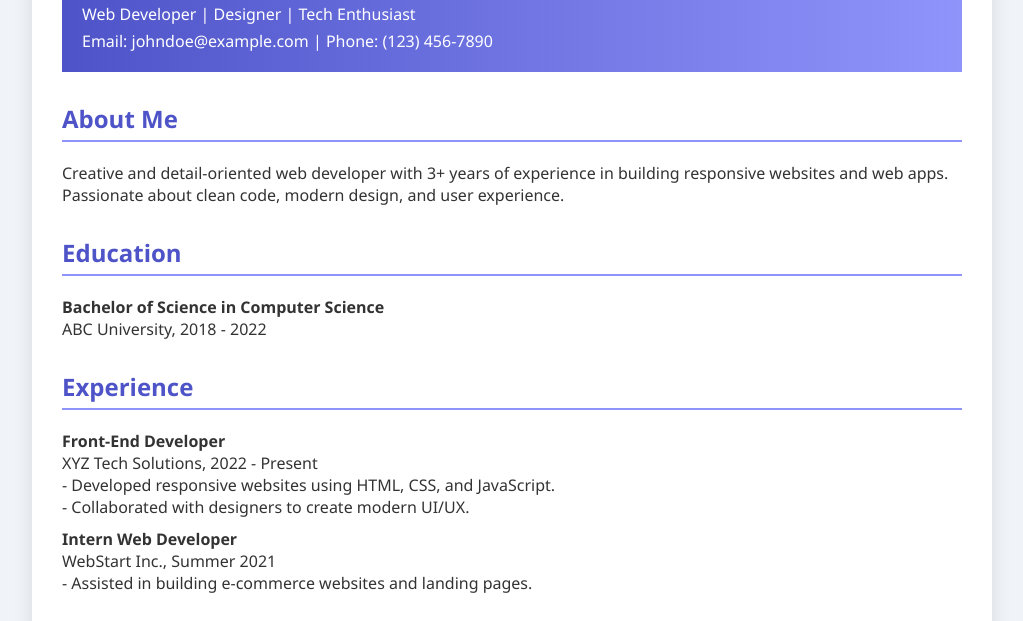
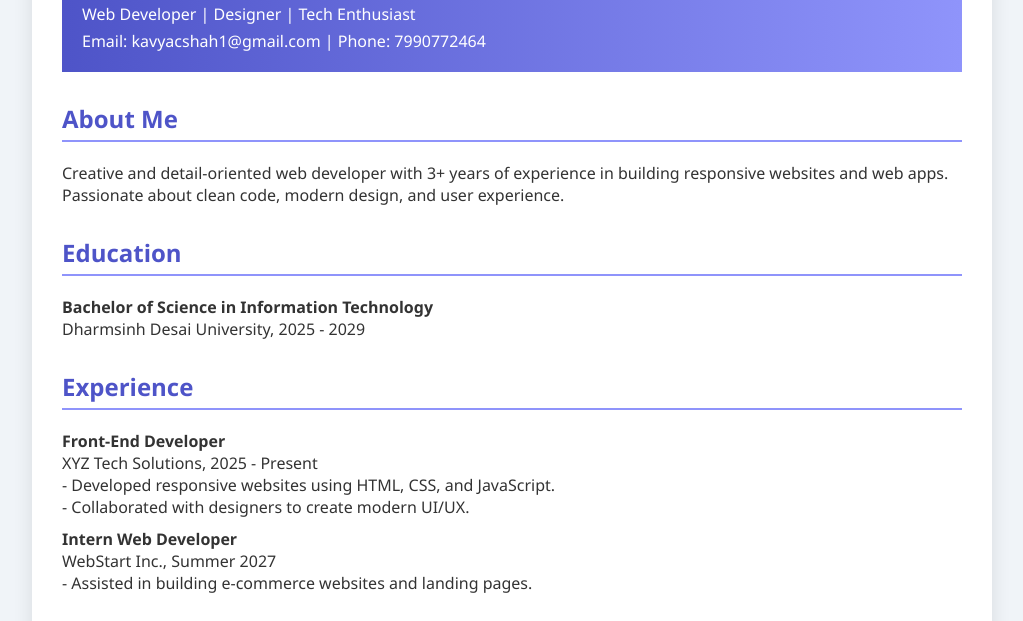
Before and after one commit to kavyacshah1/mywebsite, a plain HTML site: page index.html in a window 1280 px wide. Shown: the part 147-768 px from the top of the page, without its empty margins (128-1151 px from the left). Drawn offline with Linux system fonts and the light colour scheme.

Commit message:
Update index.html

```diff
--- a/index.html
+++ b/index.html
@@ -80,7 +80,7 @@
         <div class="header">
             <h1>John Doe</h1>
             <p>Web Developer | Designer | Tech Enthusiast</p>
-            <p>Email: johndoe@example.com | Phone: (123) 456-7890</p>
+            <p>Email: kavyacshah1@gmail.com | Phone: 7990772464</p>
         </div>
 
         <div class="section">
@@ -91,7 +91,7 @@
         <div class="section">
             <h2>Education</h2>
             <ul>
-                <li><strong>Bachelor of Science in Computer Science</strong><br>ABC University, 2018 - 2022</li>
+                <li><strong>Bachelor of Science in Information Technology</strong><br>Dharmsinh Desai University, 2025 - 2029</li>
             </ul>
         </div>
 
@@ -100,13 +100,13 @@
             <ul>
                 <li>
                     <strong>Front-End Developer</strong><br>
-                    XYZ Tech Solutions, 2022 - Present<br>
+                    XYZ Tech Solutions, 2025 - Present<br>
                     - Developed responsive websites using HTML, CSS, and JavaScript.<br>
                     - Collaborated with designers to create modern UI/UX.
                 </li>
                 <li>
                     <strong>Intern Web Developer</strong><br>
-                    WebStart Inc., Summer 2021<br>
+                    WebStart Inc., Summer 2027<br>
                     - Assisted in building e-commerce websites and landing pages.
                 </li>
             </ul>
```
